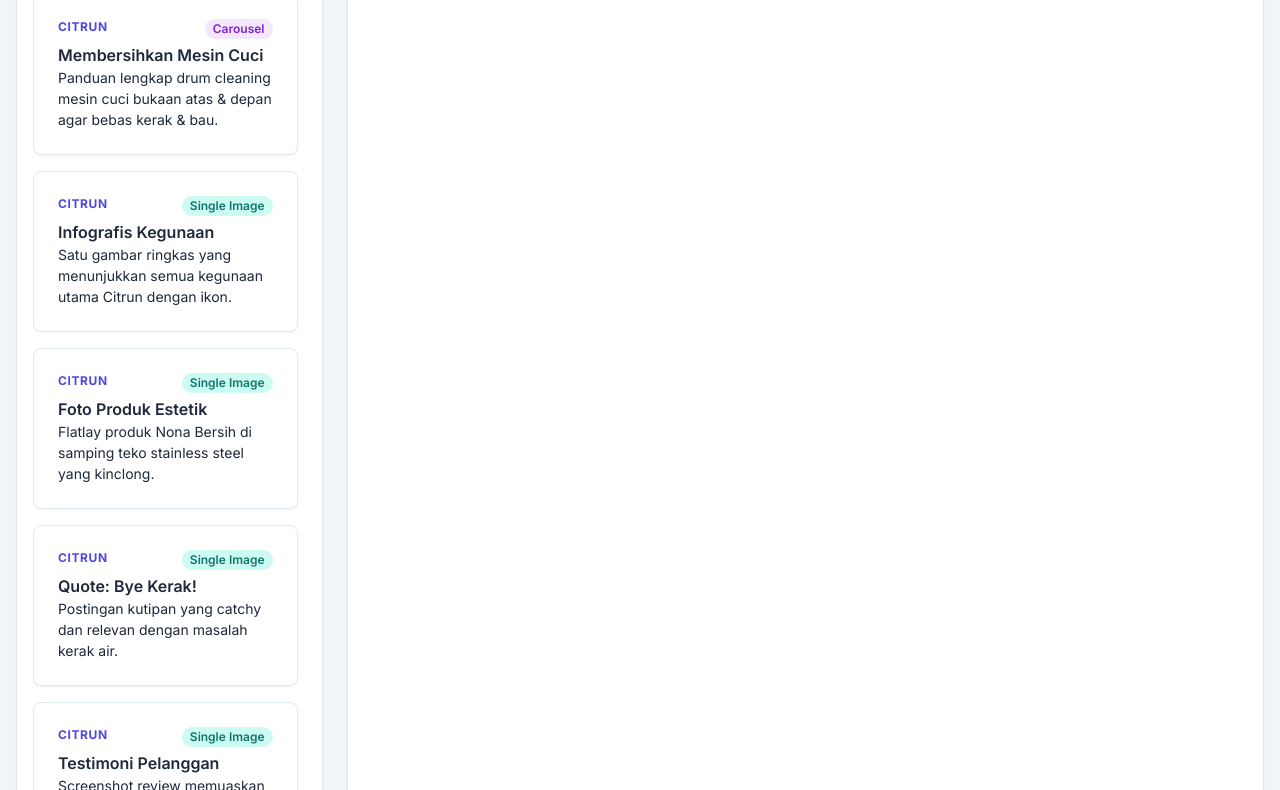
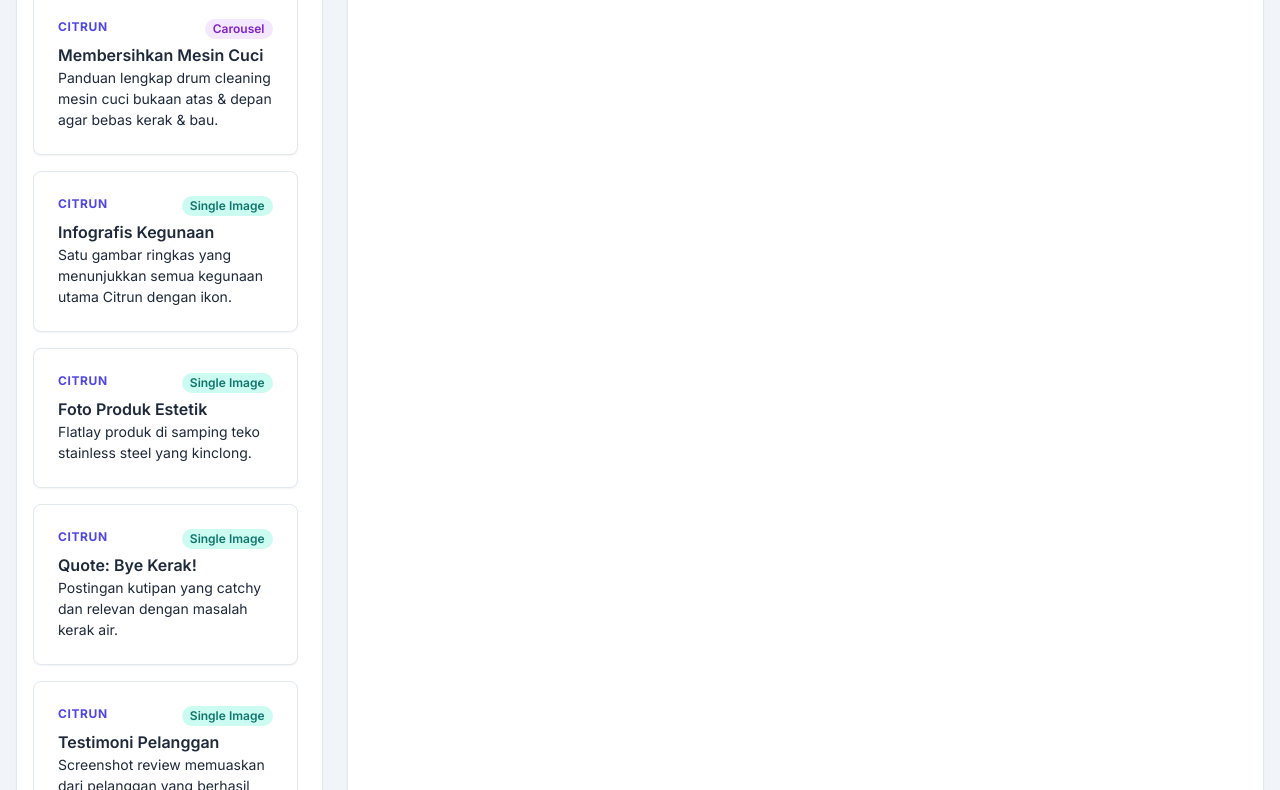
Before and after one commit to nasywara23/kalender-konten, a plain HTML site: page index.html in a window 1280 px wide. Shown: the part 2010-2800 px from the top of the page. Drawn offline with nearby package versions, Linux system fonts and the light colour scheme.

Commit message:
Update index.html

```diff
--- a/index.html
+++ b/index.html
@@ -102,7 +102,7 @@
     <div class="flex flex-col min-h-screen">
         <!-- Header -->
         <header class="p-4 border-b border-slate-200 bg-white sticky top-0 z-10">
-            <h1 class="text-2xl font-bold text-slate-900">Kalender Konten - Nona Bersih</h1>
+            <h1 class="text-2xl font-bold text-slate-900">Kalender Konten</h1>
             <p class="text-md text-slate-500">Drag & drop ide. Jadwal tersimpan otomatis di browser Anda.</p>
         </header>
 
@@ -171,7 +171,7 @@
             { id: 'c9', product: 'Citrun', type: 'Carousel', title: 'Do\'s and Don\'ts Citrun', description: 'Panduan permukaan apa saja yang aman (stainless) dan tidak aman (marmer) dengan Citrun.' },
             { id: 'c10', product: 'Citrun', type: 'Carousel', title: 'Membersihkan Mesin Cuci', description: 'Panduan lengkap drum cleaning mesin cuci bukaan atas & depan agar bebas kerak & bau.' },
             { id: 'c11', product: 'Citrun', type: 'Single Image', title: 'Infografis Kegunaan', description: 'Satu gambar ringkas yang menunjukkan semua kegunaan utama Citrun dengan ikon.' },
-            { id: 'c12', product: 'Citrun', type: 'Single Image', title: 'Foto Produk Estetik', description: 'Flatlay produk Nona Bersih di samping teko stainless steel yang kinclong.' },
+            { id: 'c12', product: 'Citrun', type: 'Single Image', title: 'Foto Produk Estetik', description: 'Flatlay produk  di samping teko stainless steel yang kinclong.' },
             { id: 'c13', product: 'Citrun', type: 'Single Image', title: 'Quote: Bye Kerak!', description: 'Postingan kutipan yang catchy dan relevan dengan masalah kerak air.' },
             { id: 'c14', product: 'Citrun', type: 'Single Image', title: 'Testimoni Pelanggan', description: 'Screenshot review memuaskan dari pelanggan yang berhasil mengatasi kerak.' },
             { id: 'c15', product: 'Citrun', type: 'Single Image', title: 'Tahukah Kamu?', description: 'Fakta menarik bahwa Citrun juga bisa dipakai untuk proses pewarnaan kain tie-dye.' },
@@ -204,7 +204,7 @@
             { id: 'sp8', product: 'Sodium Percarbonate', type: 'Carousel', title: 'Percarbonate vs. Bleach', description: 'Tabel perbandingan head-to-head (aman warna, ramah lingkungan, tidak berbau).' },
             { id: 'sp9', product: 'Sodium Percarbonate', type: 'Carousel', title: '5 Noda Membandel Hancur', description: 'Menampilkan 5 jenis noda (saus, kecap, kunyit, dll) yang bisa diatasi.'},
             { id: 'sp10', product: 'Sodium Percarbonate', type: 'Carousel', title: 'Bukan Cuma Buat Baju!', description: 'Menunjukkan kegunaan lain: membersihkan botol minum, termos, dan talenan.'},
-            { id: 'sp11', product: 'Sodium Percarbonate', type: 'Single Image', title: 'Foto Konsep Baju Bersih', description: 'Tumpukan baju putih yang cerah di sebelah kemasan produk Nona Bersih.' },
+            { id: 'sp11', product: 'Sodium Percarbonate', type: 'Single Image', title: 'Foto Konsep Baju Bersih', description: 'Tumpukan baju putih yang cerah di sebelah kemasan produk .' },
             { id: 'sp12', product: 'Sodium Percarbonate', type: 'Single Image', title: 'Before & After Noda Kopi', description: 'Foto detail perbandingan kain bernoda kopi vs setelah bersih total.' },
             { id: 'sp13', product: 'Sodium Percarbonate', type: 'Single Image', title: 'Testimoni Seragam Sekolah', description: 'Ulasan dari ibu yang happy karena seragam sekolah anaknya kembali putih cemerlang.'},
             { id: 'sp14', product: 'Sodium Percarbonate', type: 'Single Image', title: 'Infografis Cara Kerja', description: 'Visualisasi simpel bagaimana produk ini melepaskan oksigen untuk mengangkat noda.'},
@@ -375,7 +375,7 @@
             { id: 'stl9', product: 'Sarung Tangan Latex', type: 'Carousel', title: '5 Momen Wajib Pakai Sarung Tangan', description: 'Listicle: saat bersih-bersih dengan kimia, memegang makanan mentah, berkebun, dll.'},
             { id: 'stl10', product: 'Sarung Tangan Latex', type: 'Carousel', title: 'Alergi Latex? Ini Solusinya', description: 'Informasi tentang alergi latex dan merekomendasikan alternatif (jika tersedia).'},
             { id: 'stl11', product: 'Sarung Tangan Latex', type: 'Single Image', title: 'Quote: Tangan Aman, Hati Tenang', description: 'Postingan kutipan yang menekankan pentingnya keselamatan.'},
-            { id: 'stl12', product: 'Sarung Tangan Latex', type: 'Single Image', title: 'Foto Aksi Pelindung Tangan', description: 'Tangan yang memakai sarung tangan Nona Bersih sedang melakukan pekerjaan pembersihan.'},
+            { id: 'stl12', product: 'Sarung Tangan Latex', type: 'Single Image', title: 'Foto Aksi Pelindung Tangan', description: 'Tangan yang memakai sarung tangan  sedang melakukan pekerjaan pembersihan.'},
             { id: 'stl13', product: 'Sarung Tangan Latex', type: 'Single Image', title: 'Bundling Promo Wajib', description: 'Promosi "Setiap pembelian Caustic Soda/Oxalic Acid/KOH wajib disertai Sarung Tangan".'},
             { id: 'stl14', product: 'Sarung Tangan Latex', type: 'Single Image', title: 'Testimoni Tangan Mulus', description: 'Ulasan pelanggan yang tangannya tetap mulus setelah bersih-bersih hebat.'},
             { id: 'stl15', product: 'Sarung Tangan Latex', type: 'Single Image', title: 'Infografis Ukuran', description: 'Visual panduan ukuran tangan (S, M, L) agar pelanggan tidak salah pilih.'},
```
